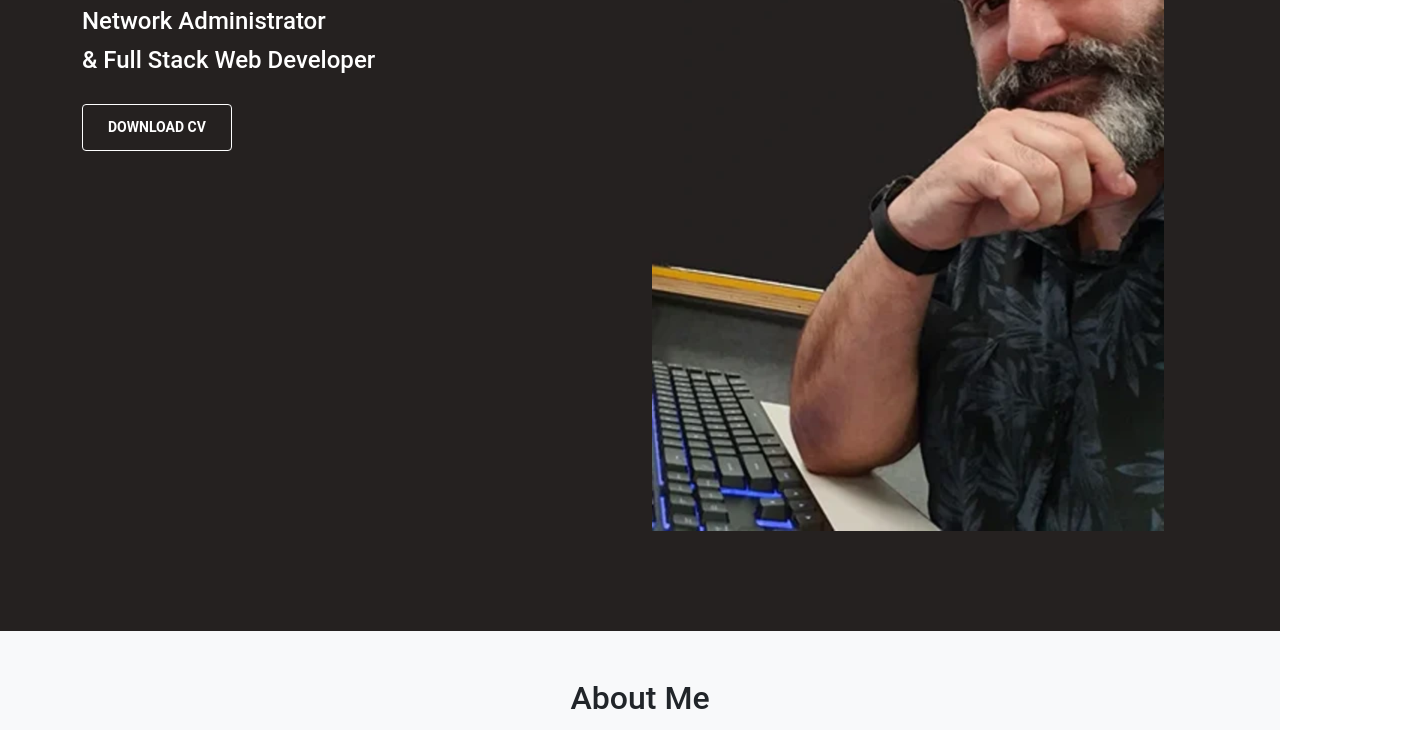
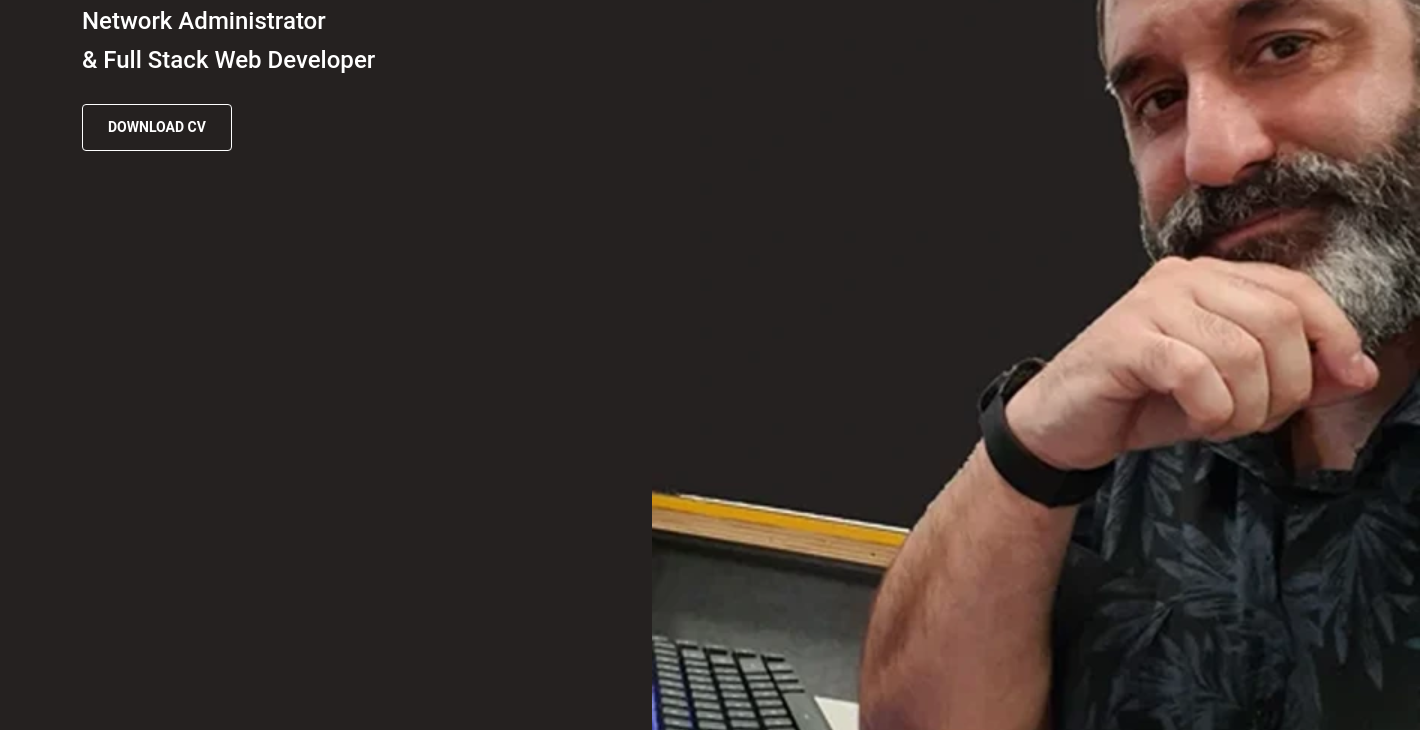
Before and after one commit to johnnyboysydney/NewPortfolio, a website: page index.html in a window 1280 px wide. Shown: the part 409-1139 px from the top of the page, 1420 px wide, since content can reach past the window. Drawn offline with Linux system fonts and the light colour scheme; a web font is replaced by a local one.

Commit message:
Modifying the size on html

```diff
--- a/index.html
+++ b/index.html
@@ -94,7 +94,7 @@
                     </div>
                     <div class="col-lg-6">
                         <div class="">
-                            <img src="./img/banner/thinkingcropped-mobile.webp" width="512" height="720" alt="John Merchan"  width="480" height="320">
+                            <img src="./img/banner/thinkingcropped-mobile.webp" width="768" height="1080" alt="John Merchan"  width="480" height="320">
                         </div>
                     </div>
                 </div>
```
